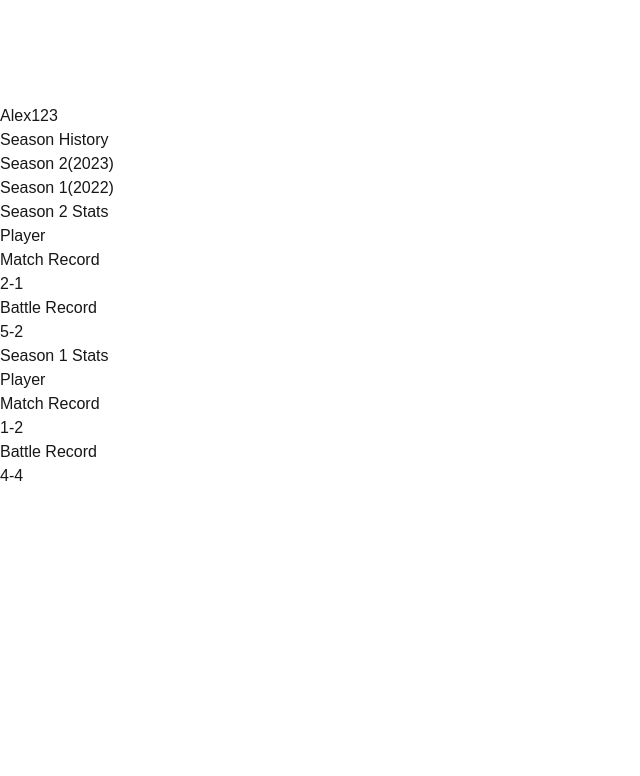
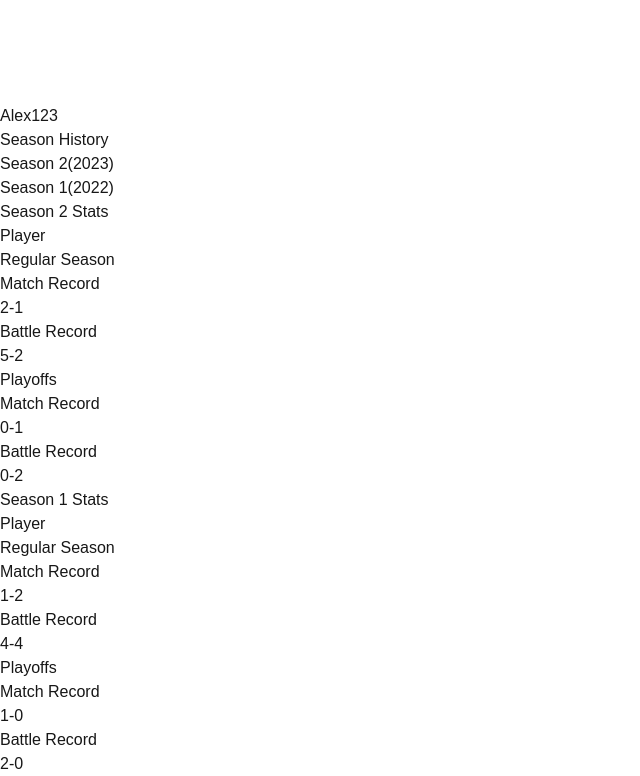
Before and after one commit to norcalvgc/norcal-uspl, a Next.js app: page /players/alex123 in a window 1280 px wide. Shown: the part 1248-2024 px from the top of the page, without its empty margins (0-640 px from the left). Before the commit the page ends 1736 px from the top, so only its background shows below. Built offline with nearby package versions, Linux system fonts and the light colour scheme.

Commit message:
Add Player Playoff Records (#11)
* Add rest of profiles

* Update manager list logic

* Begin adding playoff records

* Document playoff records

* Finish playoff records

```diff
--- a/src/app/data/players.tsx
+++ b/src/app/data/players.tsx
@@ -3,6 +3,8 @@ interface BaseSeason {
   year: number;
   matchRecord: string;
   battleRecord: string;
+  playoffMatchRecord?: string;
+  playoffBattleRecord?: string;
 }
 
 interface ManagerSeason extends BaseSeason {
@@ -27,12 +29,16 @@ export const players: Player[] = [
         year: 2023,
         matchRecord: "2-1",
         battleRecord: "5-2",
+        playoffMatchRecord: "0-1",
+        playoffBattleRecord: "0-2",
       },
       {
         name: "Season 1",
         year: 2022,
         matchRecord: "1-2",
         battleRecord: "4-4",
+        playoffMatchRecord: "1-0",
+        playoffBattleRecord: "2-0",
       },
     ]
   },
@@ -46,6 +52,8 @@ export const players: Player[] = [
         year: 2023,
         matchRecord: "2-1",
         battleRecord: "5-2",
+        playoffMatchRecord: "1-1",
+        playoffBattleRecord: "3-3",
       },
     ]
   },
@@ -65,18 +73,24 @@ export const players: Player[] = [
         year: 2024,
         matchRecord: "3-1",
         battleRecord: "7-5",
+        playoffMatchRecord: "1-0",
+        playoffBattleRecord: "2-0",
       },
       {
         name: "Season 2",
         year: 2023,
         matchRecord: "1-0",
         battleRecord: "2-1",
+        playoffMatchRecord: "1-0",
+        playoffBattleRecord: "2-0",
       },
       {
         name: "Season 1",
         year: 2022,
         matchRecord: "1-1",
         battleRecord: "2-3",
+        playoffMatchRecord: "0-0",
+        playoffBattleRecord: "0-0",
       },
     ]
   },
@@ -90,12 +104,16 @@ export const players: Player[] = [
         year: 2023,
         matchRecord: "2-1",
         battleRecord: "4-3",
+        playoffMatchRecord: "0-0",
+        playoffBattleRecord: "0-0",
       },
       {
         name: "Season 1",
         year: 2022,
         matchRecord: "3-0",
         battleRecord: "6-1",
+        playoffMatchRecord: "0-1",
+        playoffBattleRecord: "0-2",
       },
     ]
   },
@@ -109,6 +127,8 @@ export const players: Player[] = [
         year: 2022,
         matchRecord: "2-1",
         battleRecord: "4-3",
+        playoffMatchRecord: "0-0",
+        playoffBattleRecord: "0-0",
       },
     ]
   },
@@ -135,6 +155,8 @@ export const players: Player[] = [
         year: 2024,
         matchRecord: "2-1",
         battleRecord: "4-2",
+        playoffMatchRecord: "0-0",
+        playoffBattleRecord: "0-0",
       },
     ]
   },
@@ -148,6 +170,8 @@ export const players: Player[] = [
         year: 2024,
         matchRecord: "1-1",
         battleRecord: "2-3",
+        playoffMatchRecord: "0-0",
+        playoffBattleRecord: "0-0",
       },
     ]
   },
@@ -174,12 +198,16 @@ export const players: Player[] = [
         year: 2023,
         matchRecord: "0-2",
         battleRecord: "2-4",
+        playoffMatchRecord: "0-0",
+        playoffBattleRecord: "0-0",
       },
       {
         name: "Season 1",
         year: 2022,
         matchRecord: "2-0",
         battleRecord: "4-1",
+        playoffMatchRecord: "1-0",
+        playoffBattleRecord: "2-0",
       },
     ]
   },
@@ -193,6 +221,8 @@ export const players: Player[] = [
         year: 2023,
         matchRecord: "0-2",
         battleRecord: "0-1",
+        playoffMatchRecord: "1-0",
+        playoffBattleRecord: "2-1",
       },
     ]
   },
@@ -206,6 +236,8 @@ export const players: Player[] = [
         year: 2024,
         matchRecord: "4-1",
         battleRecord: "8-4",
+        playoffMatchRecord: "0-0",
+        playoffBattleRecord: "0-0",
       },
     ]
   },
@@ -219,6 +251,8 @@ export const players: Player[] = [
         year: 2022,
         matchRecord: "1-1",
         battleRecord: "3-3",
+        playoffMatchRecord: "0-0",
+        playoffBattleRecord: "0-0",
       },
     ]
   },
@@ -251,6 +285,8 @@ export const players: Player[] = [
         year: 2024,
         matchRecord: "1-1",
         battleRecord: "3-3",
+        playoffMatchRecord: "0-0",
+        playoffBattleRecord: "0-0",
       },
     ]
   },
@@ -264,6 +300,8 @@ export const players: Player[] = [
         year: 2022,
         matchRecord: "1-2",
         battleRecord: "2-5",
+        playoffMatchRecord: "0-0",
+        playoffBattleRecord: "0-0",
       },
     ]
   },
@@ -290,6 +328,8 @@ export const players: Player[] = [
         year: 2022,
         matchRecord: "3-1",
         battleRecord: "6-3",
+        playoffMatchRecord: "1-1",
+        playoffBattleRecord: "2-3",
       },
     ]
   },
@@ -303,12 +343,16 @@ export const players: Player[] = [
         year: 2024,
         matchRecord: "2-1",
         battleRecord: "4-4",
+        playoffMatchRecord: "0-1",
+        playoffBattleRecord: "0-2",
       },
       {
         name: "Season 2",
         year: 2023,
         matchRecord: "2-1",
         battleRecord: "4-2",
+        playoffMatchRecord: "1-1",
+        playoffBattleRecord: "2-2",
       },
     ]
   },
@@ -322,6 +366,8 @@ export const players: Player[] = [
         year: 2024,
         matchRecord: "0-0",
         battleRecord: "0-0",
+        playoffMatchRecord: "0-0",
+        playoffBattleRecord: "0-0",
         isManager: true,
       },
       {
@@ -329,6 +375,8 @@ export const players: Player[] = [
         year: 2023,
         matchRecord: "2-0",
         battleRecord: "4-1",
+        playoffMatchRecord: "0-0",
+        playoffBattleRecord: "0-0",
         isManager: true,
       },
       {
@@ -336,6 +384,8 @@ export const players: Player[] = [
         year: 2022,
         matchRecord: "0-0",
         battleRecord: "0-0",
+        playoffMatchRecord: "1-0",
+        playoffBattleRecord: "2-1",
         isManager: true,
       },
     ]
@@ -363,6 +413,8 @@ export const players: Player[] = [
         year: 2023,
         matchRecord: "2-0",
         battleRecord: "4-2",
+        playoffMatchRecord: "0-0",
+        playoffBattleRecord: "0-0",
       },
     ]
   },
@@ -376,6 +428,8 @@ export const players: Player[] = [
         year: 2024,
         matchRecord: "0-2",
         battleRecord: "0-4",
+        playoffMatchRecord: "0-0",
+        playoffBattleRecord: "0-0",
       },
     ]
   },
@@ -389,6 +443,8 @@ export const players: Player[] = [
         year: 2024,
         matchRecord: "4-1",
         battleRecord: "9-2",
+        playoffMatchRecord: "0-1",
+        playoffBattleRecord: "1-2",
       },
     ]
   },
@@ -402,6 +458,8 @@ export const players: Player[] = [
         year: 2024,
         matchRecord: "2-1",
         battleRecord: "4-4",
+        playoffMatchRecord: "1-0",
+        playoffBattleRecord: "2-0",
       },
     ]
   },
@@ -415,12 +473,16 @@ export const players: Player[] = [
         year: 2024,
         matchRecord: "5-0",
         battleRecord: "10-2",
+        playoffMatchRecord: "0-1",
+        playoffBattleRecord: "0-2",
       },
       {
         name: "Season 2",
         year: 2023,
         matchRecord: "0-3",
         battleRecord: "1-6",
+        playoffMatchRecord: "0-1",
+        playoffBattleRecord: "0-2",
       }
     ]
   },
@@ -461,6 +523,8 @@ export const players: Player[] = [
         year: 2023,
         matchRecord: "3-0",
         battleRecord: "6-1",
+        playoffMatchRecord: "1-0",
+        playoffBattleRecord: "2-0",
       },
     ]
   },
@@ -493,12 +557,16 @@ export const players: Player[] = [
         year: 2024,
         matchRecord: "2-2",
         battleRecord: "5-4",
+        playoffMatchRecord: "0-0",
+        playoffBattleRecord: "0-0",
       },
       {
         name: "Season 2",
         year: 2023,
         matchRecord: "4-0",
         battleRecord: "8-0",
+        playoffMatchRecord: "2-1",
+        playoffBattleRecord: "4-3",
       },
     ]
   },
@@ -518,6 +586,8 @@ export const players: Player[] = [
         year: 2024,
         matchRecord: "1-3",
         battleRecord: "4-7",
+        playoffMatchRecord: "0-0",
+        playoffBattleRecord: "0-0",
       },
     ]
   },
@@ -544,6 +614,8 @@ export const players: Player[] = [
         year: 2024,
         matchRecord: "0-0",
         battleRecord: "0-0",
+        playoffMatchRecord: "0-0",
+        playoffBattleRecord: "0-0",
         isManager: true,
       },
       {
@@ -551,6 +623,8 @@ export const players: Player[] = [
         year: 2023,
         matchRecord: "0-2",
         battleRecord: "2-4",
+        playoffMatchRecord: "1-0",
+        playoffBattleRecord: "2-1",
         isManager: true,
       },
       {
@@ -558,6 +632,8 @@ export const players: Player[] = [
         year: 2022,
         matchRecord: "2-2",
         battleRecord: "4-4",
+        playoffMatchRecord: "0-0",
+        playoffBattleRecord: "0-0",
       },
     ]
   },
@@ -571,12 +647,16 @@ export const players: Player[] = [
         year: 2023,
         matchRecord: "1-2",
         battleRecord: "3-4",
+        playoffMatchRecord: "1-1",
+        playoffBattleRecord: "2-3",
       },
       {
         name: "Season 1",
         year: 2022,
         matchRecord: "2-2",
         battleRecord: "5-5",
+        playoffMatchRecord: "1-1",
+        playoffBattleRecord: "2-3",
       },
     ]
   }
--- a/src/app/players/[slug]/page.tsx
+++ b/src/app/players/[slug]/page.tsx
@@ -75,11 +75,9 @@ export default async function Page({
 
               {/* Player Name */}
               <div className="text-center md:text-left">
-                {/* <h1 className="text-2xl md:text-4xl font-bold text-white mb-2"> */}
                 <h1 className="text-2xl md:text-4xl font-bold text-white">
                   {player.name}
                 </h1>
-                {/* <p className="text-blue-100">NorCal VGC Player</p> */}
               </div>
             </div>
           </div>
@@ -125,6 +123,10 @@ export default async function Page({
                   <span className="px-2 py-1 text-sm font-medium bg-green-100 text-green-800 rounded">Player</span>
                 )}
               </div>
+
+              {/* Regular Season Stats */}
+              <div className="mb-4">
+                <h3 className="text-sm font-medium text-gray-600 mb-2">Regular Season</h3>
                 <div className="grid grid-cols-2 gap-4">
                   <div className="bg-gray-50 p-4 rounded-lg">
                     <p className="text-sm text-gray-500">Match Record</p>
@@ -136,6 +138,24 @@ export default async function Page({
                   </div>
                 </div>
               </div>
+
+              {/* Playoff Stats */}
+              {'playoffMatchRecord' in season && 'playoffBattleRecord' in season && (
+                <div>
+                  <h3 className="text-sm font-medium text-gray-600 mb-2">Playoffs</h3>
+                  <div className="grid grid-cols-2 gap-4">
+                    <div className="bg-blue-50 p-4 rounded-lg">
+                      <p className="text-sm text-gray-500">Match Record</p>
+                      <p className="text-xl font-semibold">{season.playoffMatchRecord}</p>
+                    </div>
+                    <div className="bg-blue-50 p-4 rounded-lg">
+                      <p className="text-sm text-gray-500">Battle Record</p>
+                      <p className="text-xl font-semibold">{season.playoffBattleRecord}</p>
+                    </div>
+                  </div>
+                </div>
+              )}
+            </div>
           ))}
         </div>
       </div>
```
Lines whose indentation alone changed are shown as unchanged.
